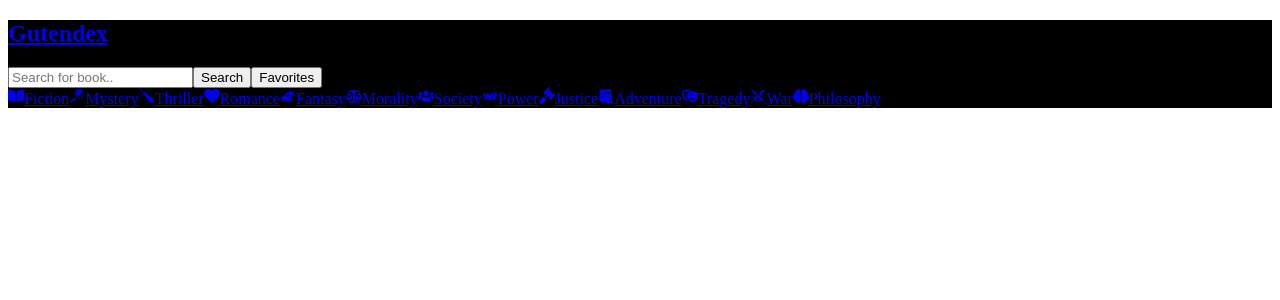
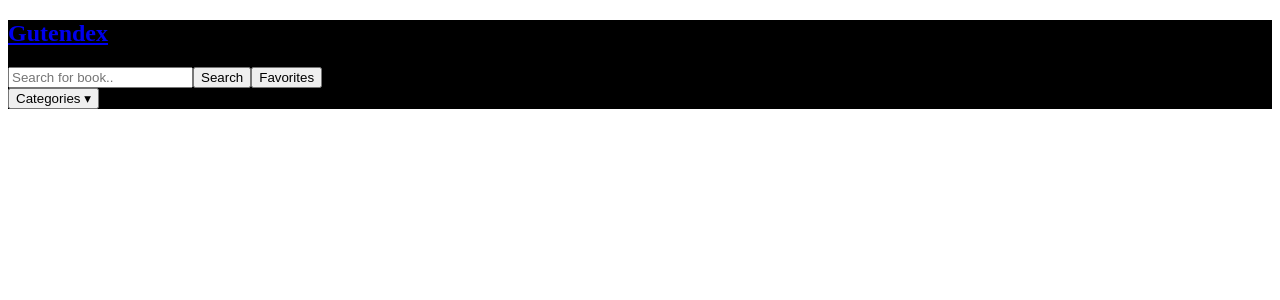
Before and after one commit to emr102025/Gutendex, a React app: page / in a window 1280 px wide. Shown: the top 300 px of the page. Built offline with nearby package versions, Linux system fonts and the light colour scheme; the HTML template or start-up script is replaced by a standard one.

Commit message:
Added a temporary dropdown menu

```diff
--- a/src/components/CategoryMenu/CategoryMenu.jsx
+++ b/src/components/CategoryMenu/CategoryMenu.jsx
@@ -1,4 +1,5 @@
 import { Link } from "react-router-dom";
+import { useState } from "react";
 import styles from "./CategoryMenu.module.css";
 import {
   FaBookOpen,
@@ -34,18 +35,27 @@ const categories = [
   { name: "Philosophy", id: "philosophy", icon: <FaBrain /> },
 ];
 export default function CategoryMenu() {
+  const [isOpen, setIsOpen] = useState(false);
   return (
-    <section>
+    <div>
+      <button className="category-toggle" onClick={() => setIsOpen(!isOpen)}>
+        Categories ▾
+      </button>
+      {isOpen && (
+        <section className={styles.dropdownMenu}>
           {categories.map((category) => (
             <Link
               className={styles.categoryMenu}
               key={category.id}
               to={`/category/${category.name}`}
+              onClick={() => setIsOpen(false)}
             >
               {category.icon}
               <span>{category.name}</span>
             </Link>
           ))}
         </section>
+      )}
+    </div>
   );
 }
```
Lines whose indentation alone changed are shown as unchanged.
